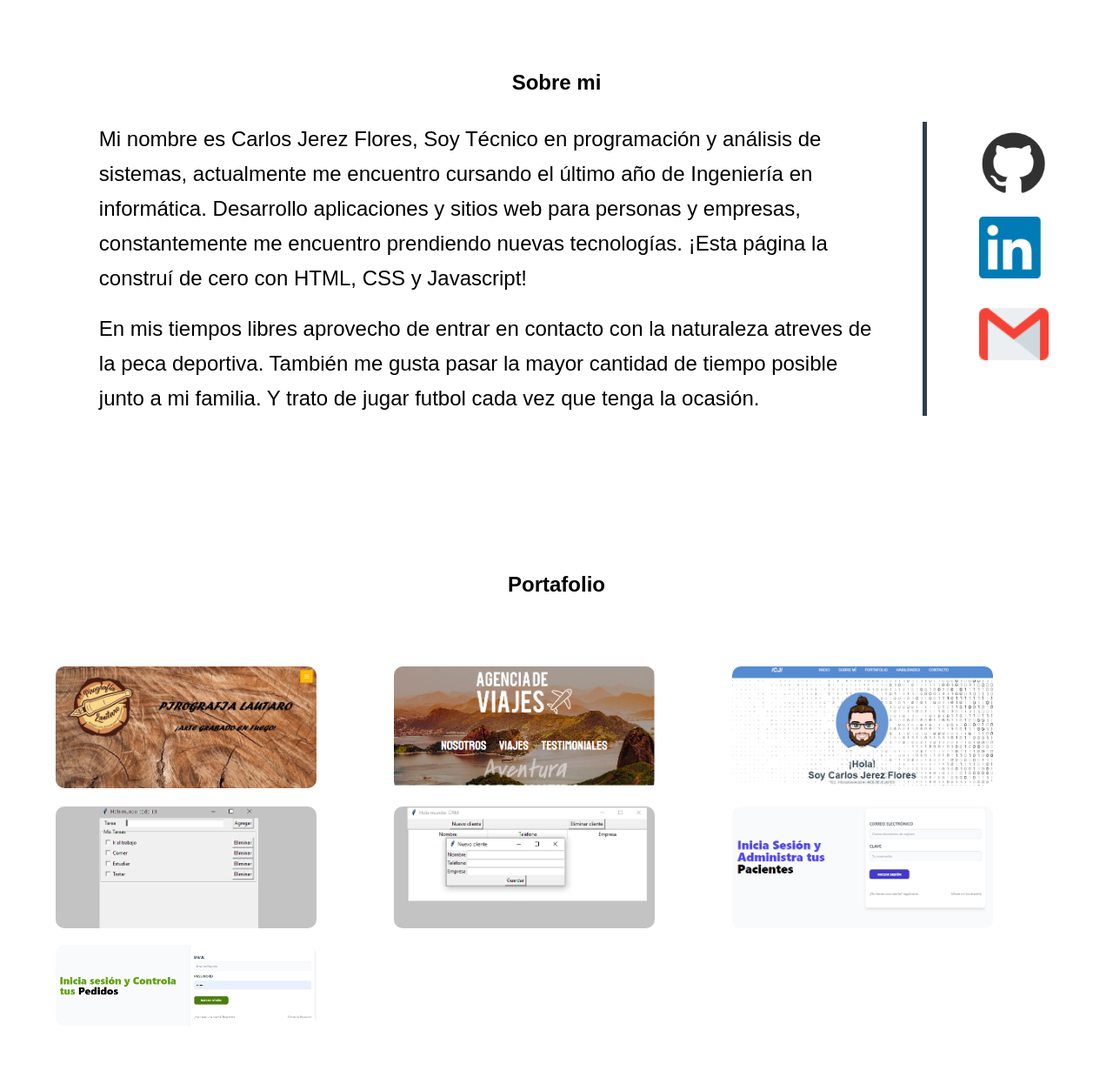
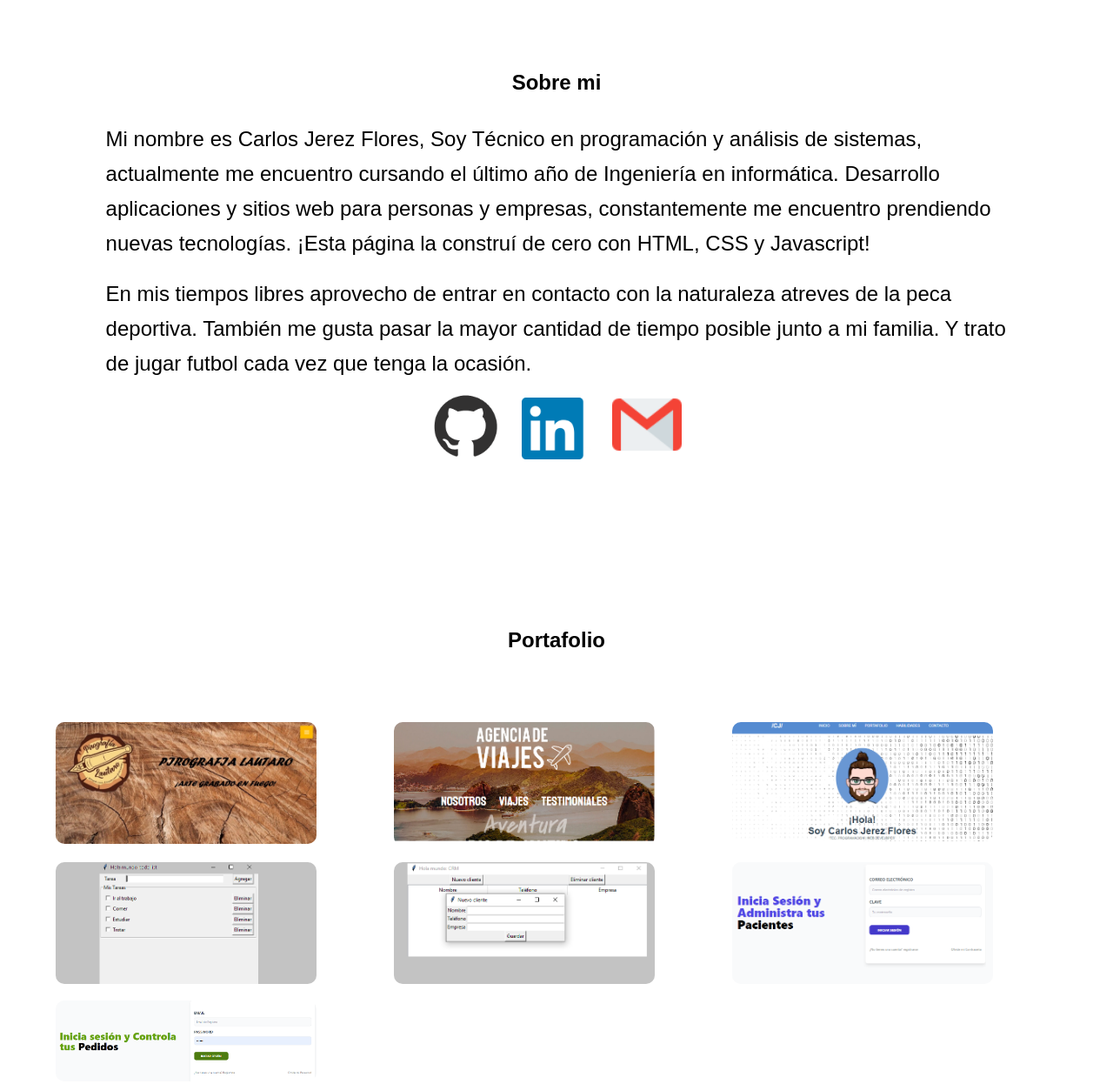
Before and after one commit to Mkinita/Portafolio_Jerez, a PHP site: page / in a window 1280 px wide. Shown: the part 644-1890 px from the top of the page at 87% size. Run offline with PHP 8.4, Linux system fonts and the light colour scheme; some libraries are stand-ins or nearby versions.

Commit message:
first oficialm

```diff
--- a/CSS/styles.css
+++ b/CSS/styles.css
@@ -210,7 +210,7 @@
 }
 
 .about-flex{
-    display: flex;
+
     width: 90%;
     margin: 0 auto;
     padding: 30px 0 100px ;
@@ -227,9 +227,9 @@
 }
 
 .social{
-    border-left: var(--secondary) 5px solid;
+
     text-align: center;
-    padding-left: 50px;
+
 }
 
 
```
